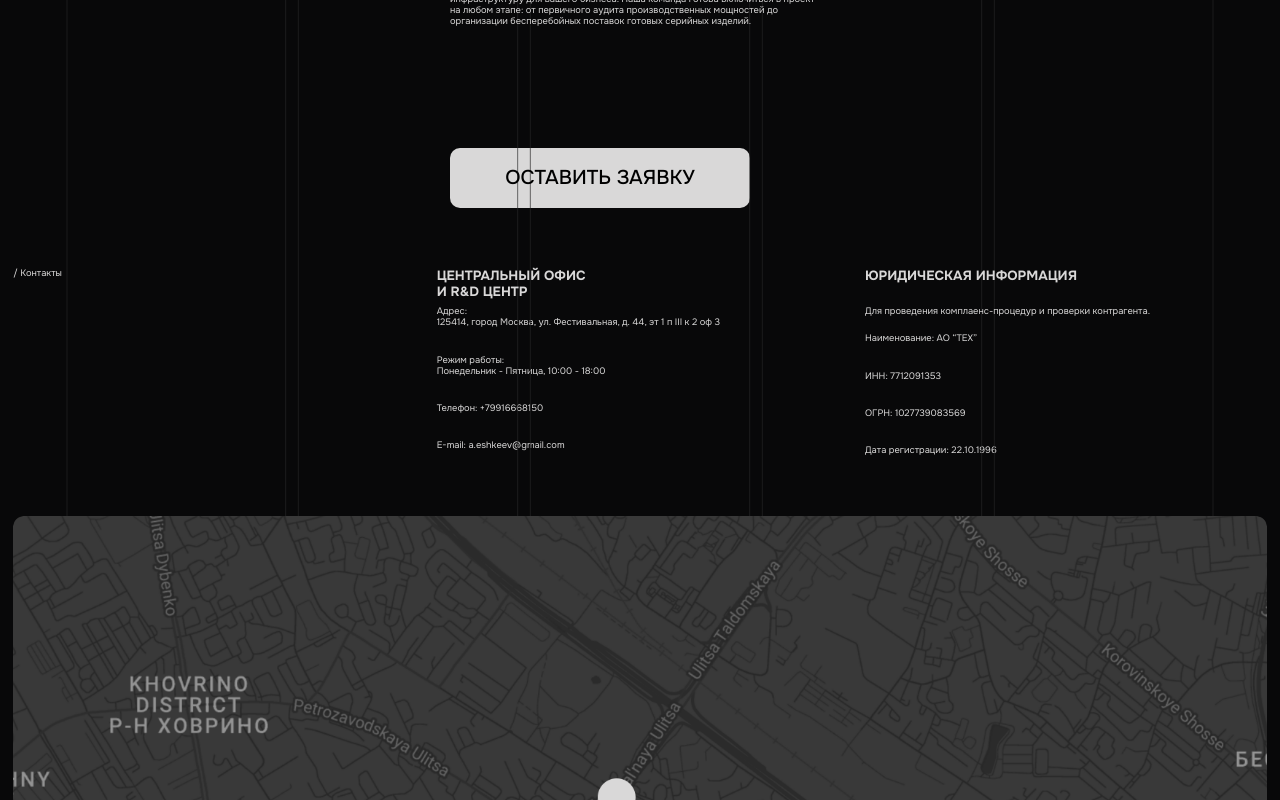
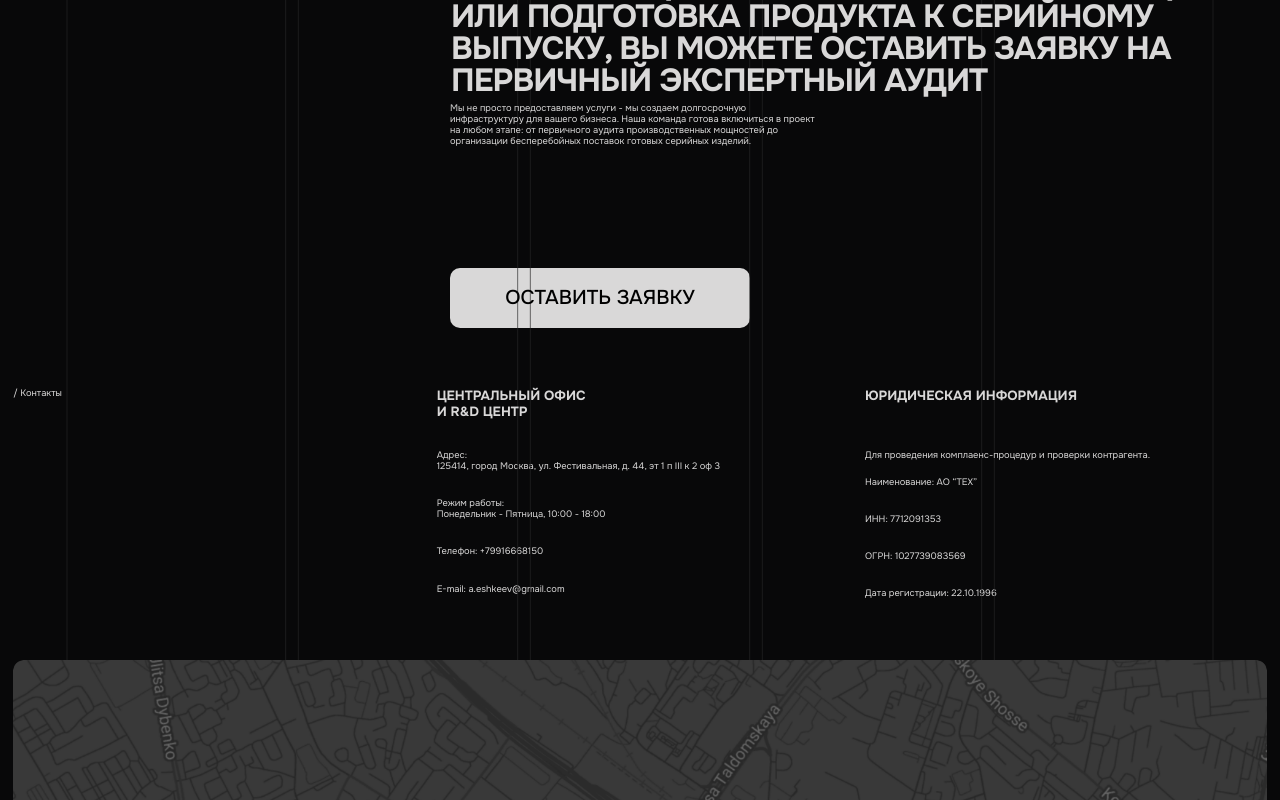
Before and after one commit to matilda081133-sketch/teh, a React (Vite) app: page /about in a window 1280 px wide. Shown: the part 2802-3602 px from the top of the page. Built offline with nearby package versions, Linux system fonts and the light colour scheme.

Commit message:
fix: vertically align contacts grid directly under headings and add top margin to target block

```diff
--- a/src/components/AboutContacts.jsx
+++ b/src/components/AboutContacts.jsx
@@ -9,6 +9,7 @@ const FrameComponent11111 = ({ className = "" }) => {
           <div className={styles.frameWrapper}>
             <div className={styles.parent}>
               <div className={styles.div}>/ Контакты</div>
+              <div className={styles.rightContent}>
                 <div className={styles.rdParent}>
                   <b className={styles.rd}>
                     {`Центральный офис `}
@@ -16,8 +17,6 @@ const FrameComponent11111 = ({ className = "" }) => {
                     {`и R&D центр`}
                   </b>
                   <b className={styles.rd}>Юридическая информация</b>
-              </div>
-            </div>
                 </div>
                 <div className={styles.textGrid}>
                   <div className={styles.col}>
@@ -46,6 +45,9 @@ const FrameComponent11111 = ({ className = "" }) => {
                     </p>
                   </div>
                 </div>
+              </div>
+            </div>
+          </div>
         </section>
         <img
           className={styles.frameChild}
--- a/src/components/AboutContacts.module.css
+++ b/src/components/AboutContacts.module.css
@@ -65,6 +65,12 @@
   gap: var(--gap-40);
   max-width: 100%;
   font-size: var(--fs-20);
+}
+.rightContent {
+  width: 830px;
+  display: flex;
+  flex-direction: column;
+  gap: 30px;
 }
 .rd {
   flex: 1;
--- a/src/pages/About.module.css
+++ b/src/pages/About.module.css
@@ -92,7 +92,7 @@
   width: 100%;
   max-width: 1525px;
   justify-content: flex-end;
-  padding: var(--padding-0) 0 60px;
+  padding: 120px 0 60px;
   margin: 0 auto;
   text-align: left;
   font-size: var(--fs-48);
```
Lines whose indentation alone changed are shown as unchanged.
